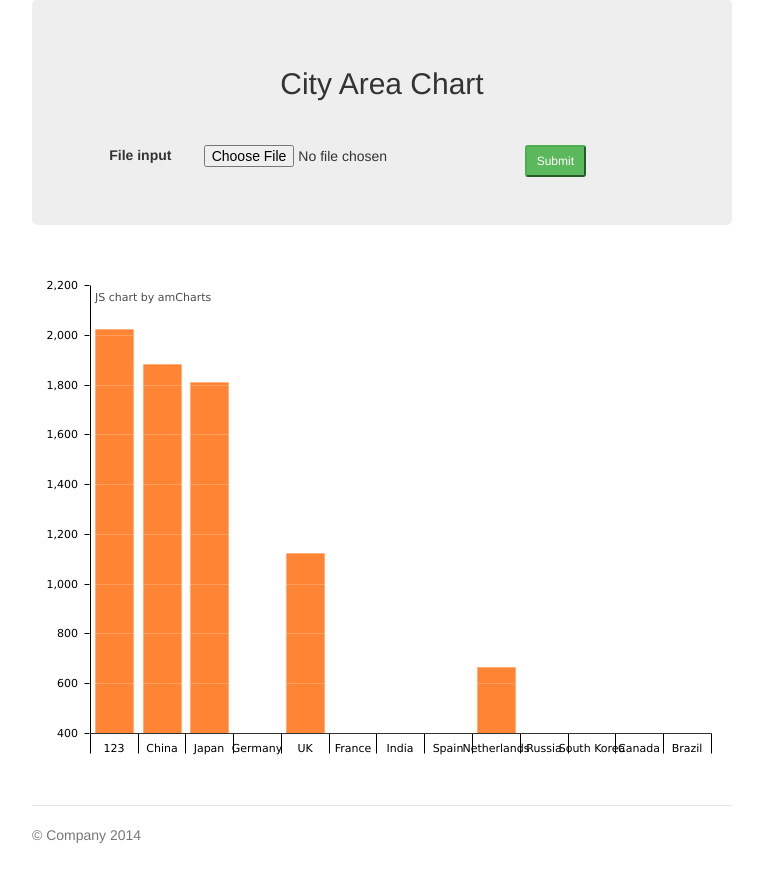
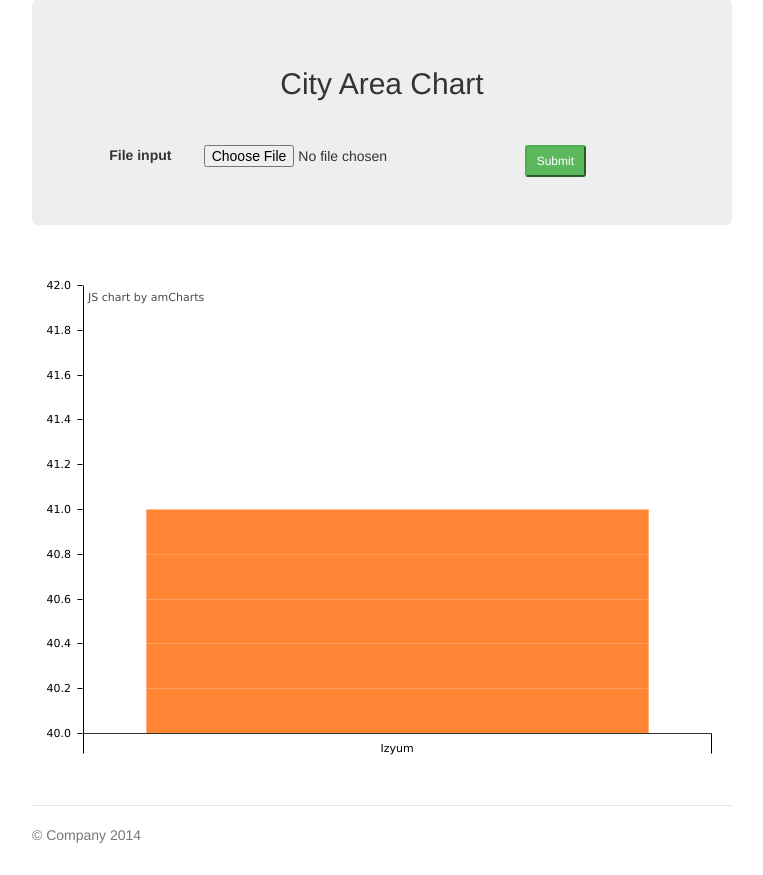
Before and after one commit to mironnn/json_parser, a Django app: template json_app/templates/index.html in a window 1280 px wide. Shown: the part 112-987 px from the top of the page, without its empty margins (258-1021 px from the left). Run offline with Django 3.2, Linux system fonts and the light colour scheme; the template is opened without the code that fills it: values that come from a table or form of the project are taken from there, others are empty; data comes from the database, SQL or seed files in the repository; both versions use the stored data as it was after the commit; some libraries are stand-ins or nearby versions.

Commit message:
third commit

```diff
--- a/json_app/templates/base.html
+++ b/json_app/templates/base.html
@@ -33,49 +33,19 @@
       </style>
 
 
+
+
+      {% for city in all_cities %}
+
       <script>
+          var city = "{{city.name|safe}}"
+          var city_area = "{{city.area|safe}}"
           var chart = AmCharts.makeChart("chartdiv", {
     "type": "serial",
     "theme": "none",
     "dataProvider": [{
-        "country": "123",
-        "area": 2025
-    }, {
-        "country": "China",
-        "area": 1882
-    }, {
-        "country": "Japan",
-        "area": 1809
-    }, {
-        "country": "Germany",
-        "visits": 1322
-    }, {
-        "country": "UK",
-        "area": 1122
-    }, {
-        "country": "France",
-        "visits": 1114
-    }, {
-        "country": "India",
-        "visits": 984
-    }, {
-        "country": "Spain",
-        "visits": 711
-    }, {
-        "country": "Netherlands",
-        "area": 665
-    }, {
-        "country": "Russia",
-        "visits": 580
-    }, {
-        "country": "South Korea",
-        "visits": 443
-    }, {
-        "country": "Canada",
-        "visits": 441
-    }, {
-        "country": "Brazil",
-        "visits": 395
+        "country": city,
+        "area": city_area
     }],
     "valueAxes": [{
         "gridColor":"#FFFFFF",
@@ -111,7 +81,11 @@
       }]
 	}
 });
+          var obj = JSON.parse(chart);
+      obj['dataProvider'].push({"country":city,"area":city_area});
       </script>
+
+{% endfor %}
 
 
   </head>
--- a/json_app/templates/index.html
+++ b/json_app/templates/index.html
@@ -5,7 +5,7 @@
 
 
 
+
 <div id="chartdiv"></div>
 
-
 {% endblock %}
--- a/json_app/views.py
+++ b/json_app/views.py
@@ -33,6 +33,7 @@ def open_file(request):
                 temp_city.region_id_id = int(temp_region.id)
                 temp_city.save()
         template = "index.html"
-        all_cities = City.object.all()
-        context = {'form': form, 'all_cities': all_cities}
+        all_cities = City.objects.all()
+        # json_all_cities = json.dumps(all_cities)
+        context = {'form': form, 'all_cities': all_cities, 'json_all_cities': '''json_all_cities'''}
         return render(request, template, context)
```
Also changed, not shown: db.sqlite3, 1 other file.
